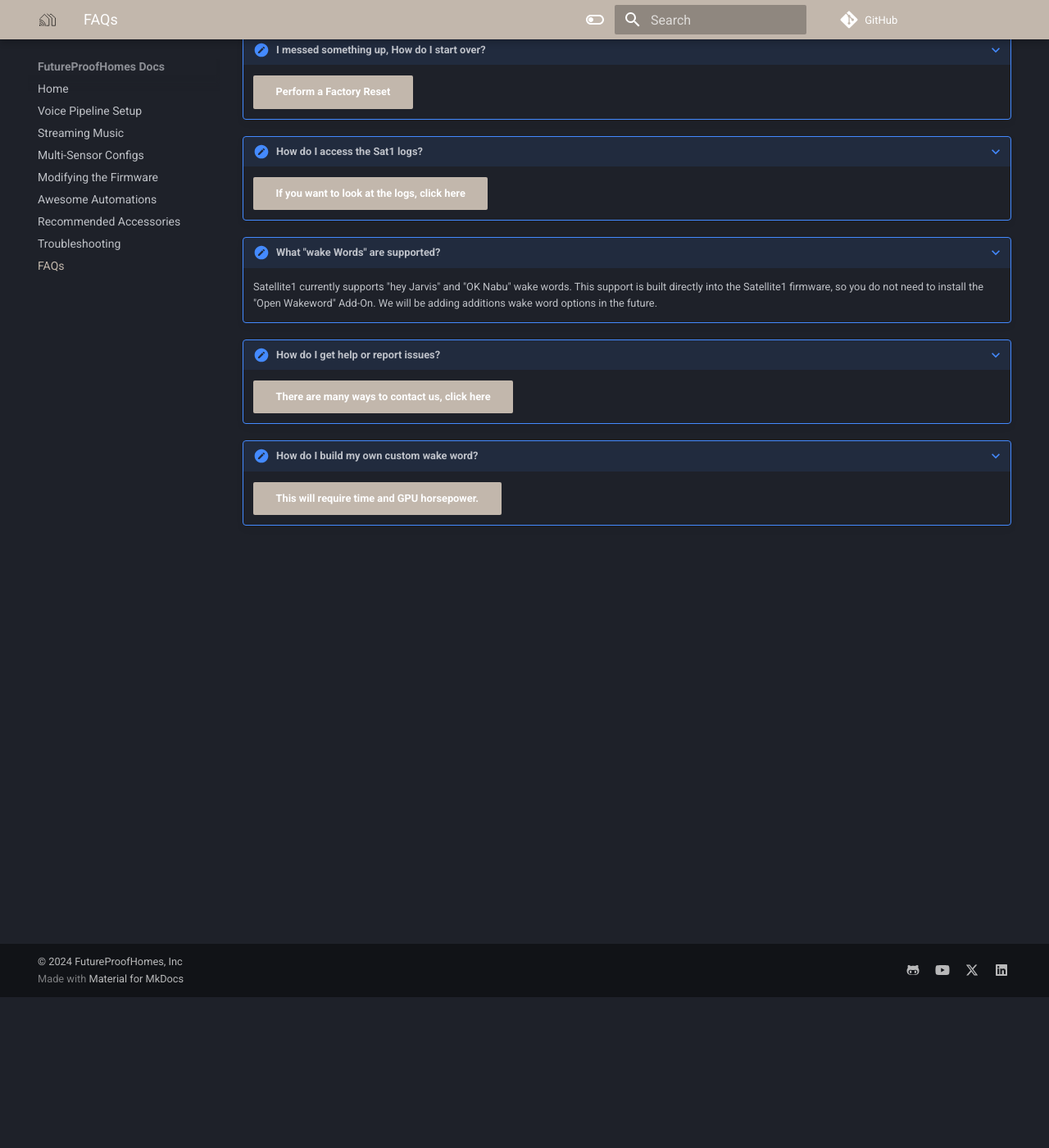
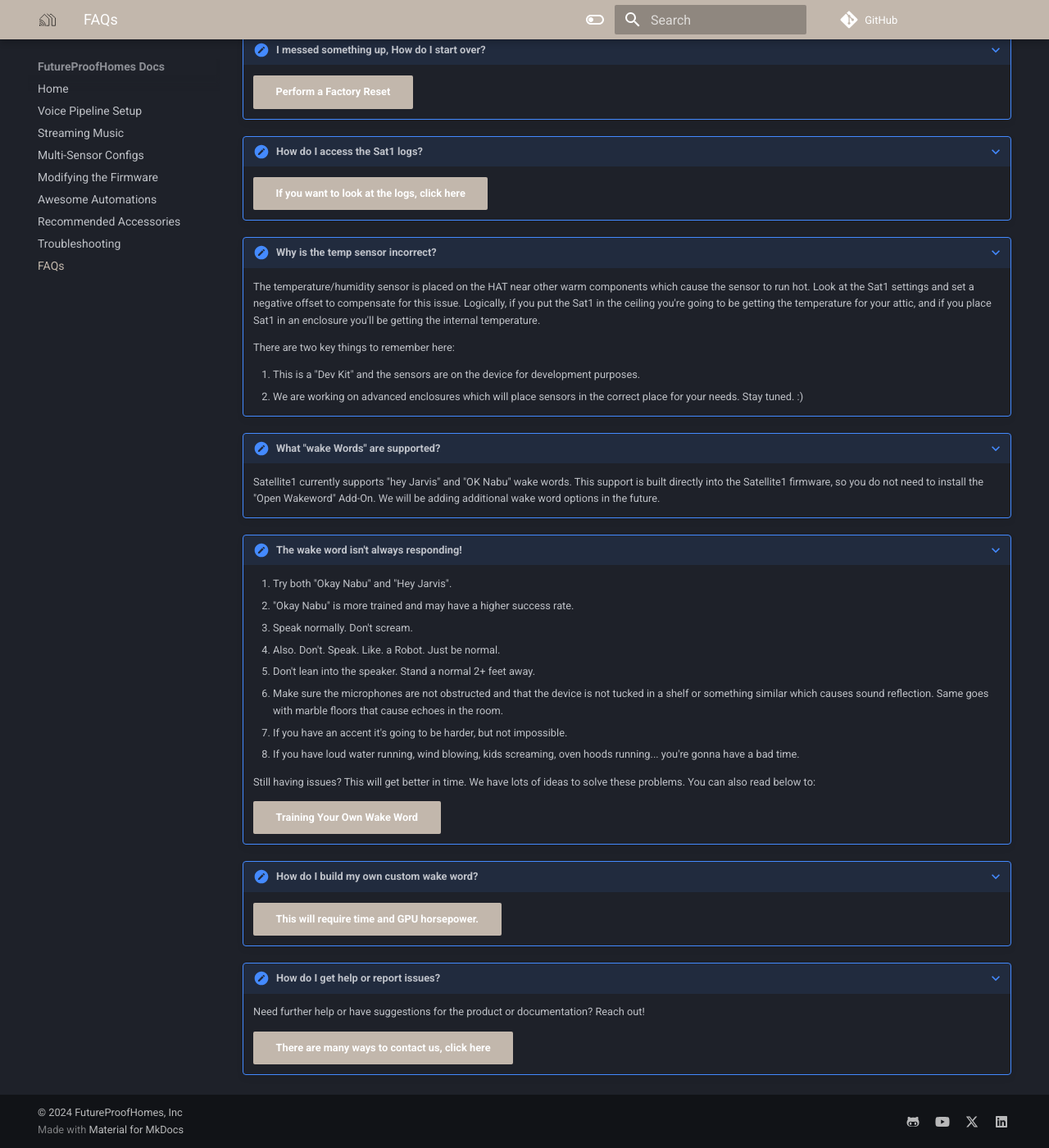
Before and after one commit to FutureProofHomes/Documentation, an MkDocs documentation site: the page built from docs/faqs.md, in a window 1280 px wide and 1400 px high, scrolled down 184 px. Shown: the whole window at 82% size. Built offline with MkDocs 1.6.1 and Material for MkDocs 9.7.7, drawn with Linux system fonts in a browser that asks for light colours; comment, search, counter and statistics services are not loaded.

Commit message:
adding more FAQs

```diff
--- a/docs/faqs.md
+++ b/docs/faqs.md
@@ -8,16 +8,42 @@
 
     [If you want to look at the logs, click here](/troubleshooting/#inspecting-logs){ .md-button .md-button--primary }
 
+<a id="faq_anchor_temp_sensor"></a>
+???+ note "Why is the temp sensor incorrect?"
+
+    The temperature/humidity sensor is placed on the HAT near other warm components which cause the sensor to run hot. Look at the Sat1 settings and set a negative offset to compensate for this issue. Logically, if you put the Sat1 in the ceiling you're going to be getting the temperature for your attic, and if you place Sat1 in an enclosure you'll be getting the internal temperature.
+
+    There are two key things to remember here:
+
+    1. This is a "Dev Kit" and the sensors are on the device for development purposes.
+    2. We are working on advanced enclosures which will place sensors in the correct place for your needs. Stay tuned. :)
+
 <a id="faq_anchor_wake_words"></a>
 ???+ note "What "wake Words" are supported?"
-    Satellite1 currently supports "hey Jarvis" and "OK Nabu" wake words.  This support is built directly into the Satellite1 firmware, so you do not need to install the "Open Wakeword" Add-On. We will be adding additions wake word options in the future.
+    Satellite1 currently supports "hey Jarvis" and "OK Nabu" wake words. This support is built directly into the Satellite1 firmware, so you do not need to install the "Open Wakeword" Add-On. We will be adding additional wake word options in the future.
 
-<a id="faq_anchor_report_issue"></a>
-???+ note "How do I get help or report issues?"
+<a id="faq_anchor_wake_word_success"></a>
+???+ note "The wake word isn't always responding!"
+    1. Try both "Okay Nabu" and "Hey Jarvis".
+    2. "Okay Nabu" is more trained and may have a higher success rate.
+    3. Speak normally. Don't scream.
+    4. Also. Don't. Speak. Like. a Robot. Just be normal.
+    5. Don't lean into the speaker. Stand a normal 2+ feet away.
+    6. Make sure the microphones are not obstructed and that the device is not tucked in a shelf or something similar which causes sound reflection. Same goes with marble floors that cause echoes in the room.
+    7. If you have an accent it's going to be harder, but not impossible.
+    8. If you have loud water running, wind blowing, kids screaming, oven hoods running... you're gonna have a bad time.
 
-    [There are many ways to contact us, click here](/troubleshooting/#need-more-help){ .md-button .md-button--primary }
+    Still having issues? This will get better in time. We have lots of ideas to solve these problems. You can also read below to:
+
+    [Training Your Own Wake Word](#faq_anchor_custom_wake_word){ .md-button .md-button--primary }
 
 <a id="faq_anchor_custom_wake_word"></a>
 ???+ note "How do I build my own custom wake word?"
 
     [This will require time and GPU horsepower.](https://github.com/kahrendt/microWakeWord/blob/november-update/notebooks/basic_training_notebook.ipynb){ .md-button .md-button--primary }
+
+<a id="faq_anchor_report_issue"></a>
+???+ note "How do I get help or report issues?"
+    Need further help or have suggestions for the product or documentation? Reach out!
+
+    [There are many ways to contact us, click here](/troubleshooting/#need-more-help){ .md-button .md-button--primary }
```
